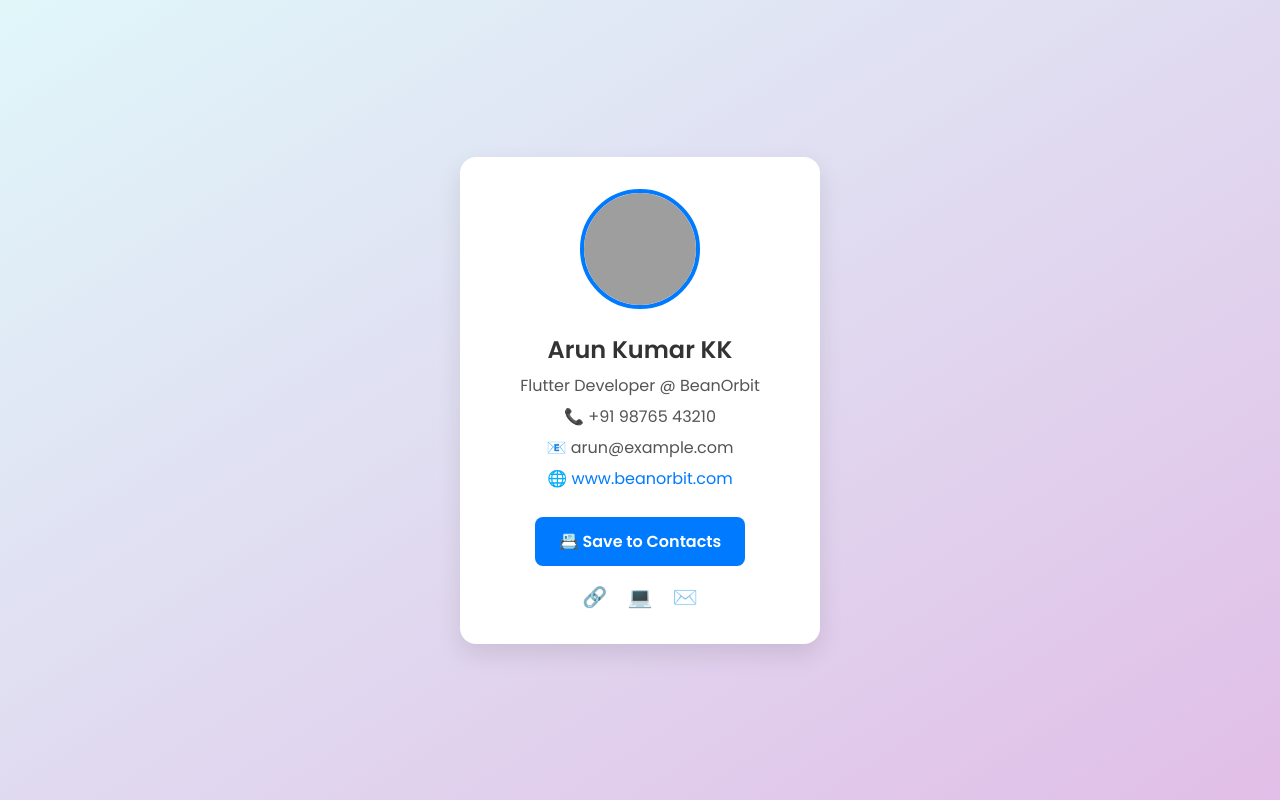
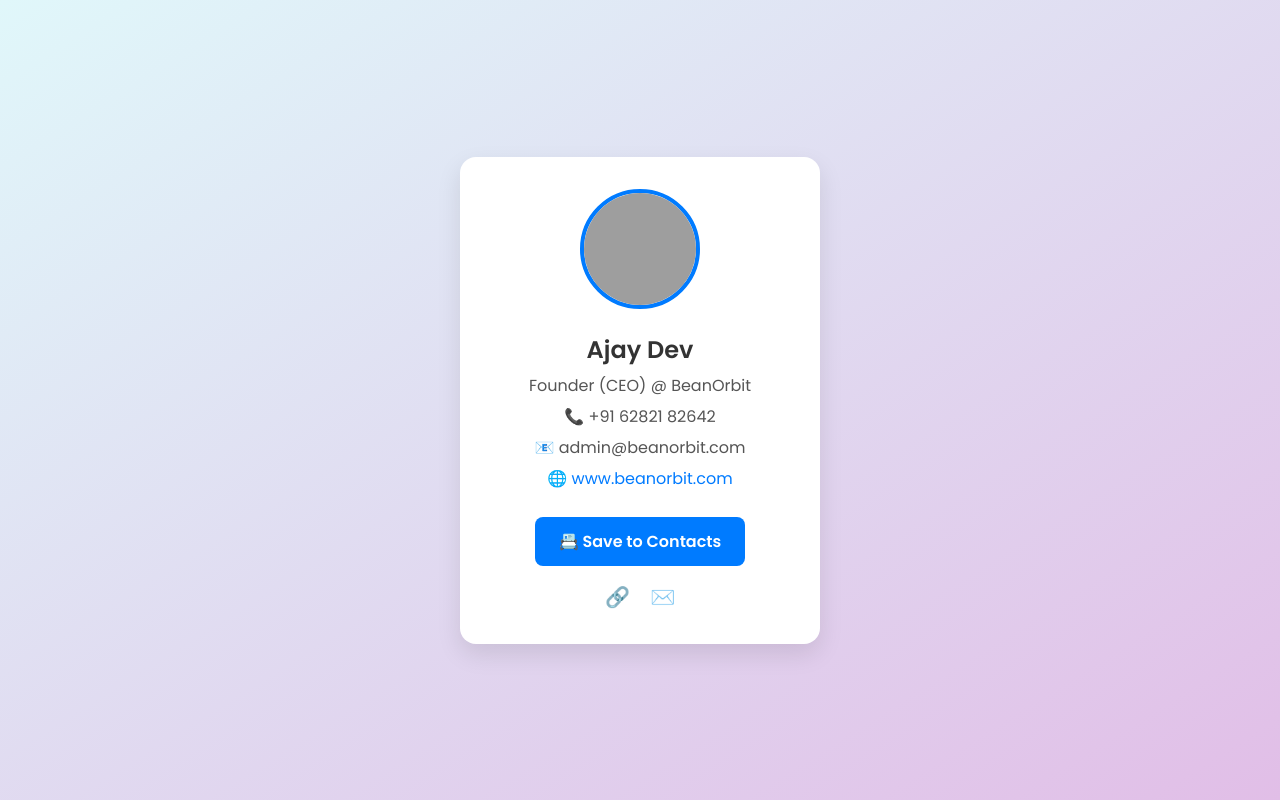
Before and after one commit to arunarukk/digtalcard, a plain HTML site: page index.html in a window 1280 px wide. Drawn offline with Linux system fonts and the light colour scheme; grey boxes are pictures that could not be loaded.

Commit message:
ajay contact

```diff
--- a/index.html
+++ b/index.html
@@ -93,20 +93,20 @@
 
 <body>
     <div class="card">
-        <img src="profile.jpg" alt="Arun Kumar KK">
-        <h2>Arun Kumar KK</h2>
-        <p>Flutter Developer @ BeanOrbit</p>
-        <p>📞 +91 98765 43210</p>
-        <p>📧 arun@example.com</p>
+        <img src="profile.jpg" alt="Ajay Dev">
+        <h2>Ajay Dev</h2>
+        <p>Founder (CEO) @ BeanOrbit</p>
+        <p>📞 +91 62821 82642</p>
+        <p>📧 admin@beanorbit.com</p>
         <p>🌐 <a href="https://www.beanorbit.com" target="_blank"
                 style="color:#007bff; text-decoration:none;">www.beanorbit.com</a></p>
 
         <a href="arun-contact.vcf" class="contact-button" download>📇 Save to Contacts</a>
 
         <div class="socials">
-            <a href="https://linkedin.com/in/arunkumarkk" target="_blank">🔗</a>
-            <a href="https://github.com/arunkumarkk" target="_blank">💻</a>
-            <a href="mailto:arun@example.com">✉️</a>
+            <a href="https://www.linkedin.com/in/ajaymon-k-s-b29857b8" target="_blank">🔗</a>
+            <!-- <a href="https://github.com/arunkumarkk" target="_blank">💻</a> -->
+            <a href="mailto:admin@beanorbit.com">✉️</a>
         </div>
     </div>
 </body>
```
Also changed, not shown: profile.jpeg (added).
